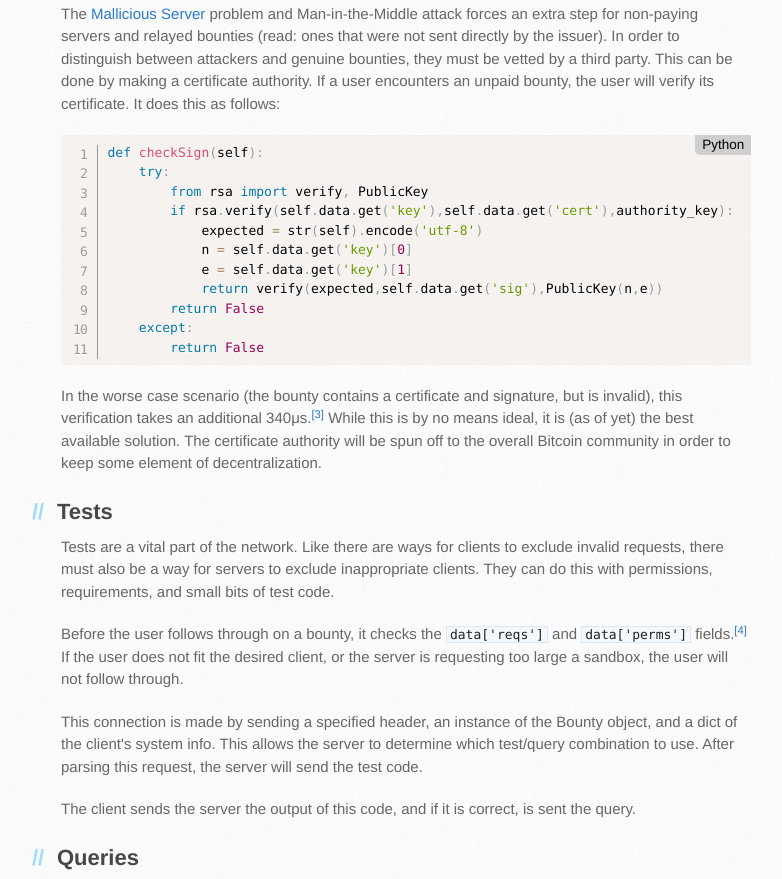
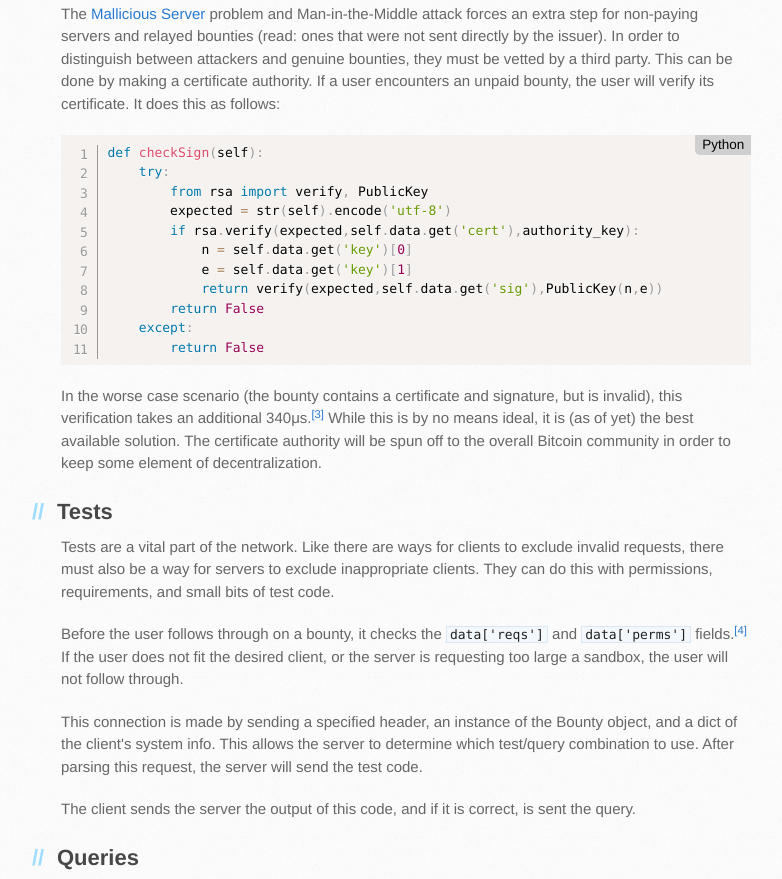
Before and after one commit to LivInTheLookingGlass/Senior-Project, a plain HTML site: page index.html in a window 1280 px wide. Shown: the part 2410-3289 px from the top of the page, without its empty margins (109-891 px from the left). Drawn offline with nearby package versions, Linux system fonts and the light colour scheme; no server answers.

Commit message:
Update index.html

````diff
--- a/index.html
+++ b/index.html
@@ -127,7 +127,7 @@
 
 <p>The <a href="#MallicousServer">Mallicious Server</a> problem and Man-in-the-Middle attack forces an extra step for non-paying servers and relayed bounties (read: ones that were not sent directly by the issuer). In order to distinguish between attackers and genuine bounties, they must be vetted by a third party. This can be done by making a certificate authority. If a user encounters an unpaid bounty, the user will verify its certificate. It does this as follows:</p>
 
-<p><script type="text/javascript">document.write(marked("```python\ndef checkSign(self):\n	try:\n		from rsa import verify, PublicKey\n		if rsa.verify(self.data.get('key'),self.data.get('cert'),authority_key):\n			expected = str(self).encode('utf-8')\n			n = self.data.get('key')[0]\n			e = self.data.get('key')[1]\n			return verify(expected,self.data.get('sig'),PublicKey(n,e))\n		return False\n	except:\n		return False\n```"));</script></p>
+<p><script type="text/javascript">document.write(marked("```python\ndef checkSign(self):\n	try:\n		from rsa import verify, PublicKey\n		expected = str(self).encode('utf-8')\n		if rsa.verify(expected,self.data.get('cert'),authority_key):\n			n = self.data.get('key')[0]\n			e = self.data.get('key')[1]\n			return verify(expected,self.data.get('sig'),PublicKey(n,e))\n		return False\n	except:\n		return False\n```"));</script></p>
 
 <p>In the worse case scenario (the bounty contains a certificate and signature, but is invalid), this verification takes an additional 340μs.<script type="text/javascript">addFootnote("Average of 1000 tries on my Asus Q550LF running Linux Mint 17.2 (KDE), Python 3.4.3<br>&nbsp;&nbsp;&nbsp;&nbsp;&nbsp;&nbsp;194μs on Python 2.7.6");</script> While this is by no means ideal, it is (as of yet) the best available solution. The certificate authority will be spun off to the overall Bitcoin community in order to keep some element of decentralization.</p>
 
````
